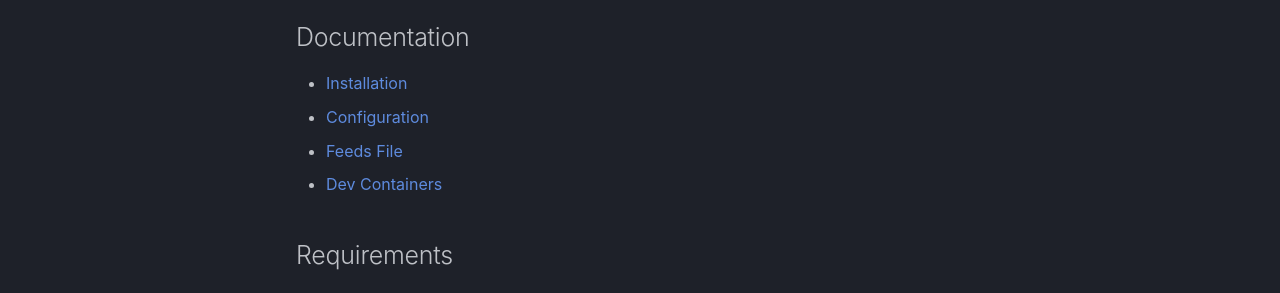
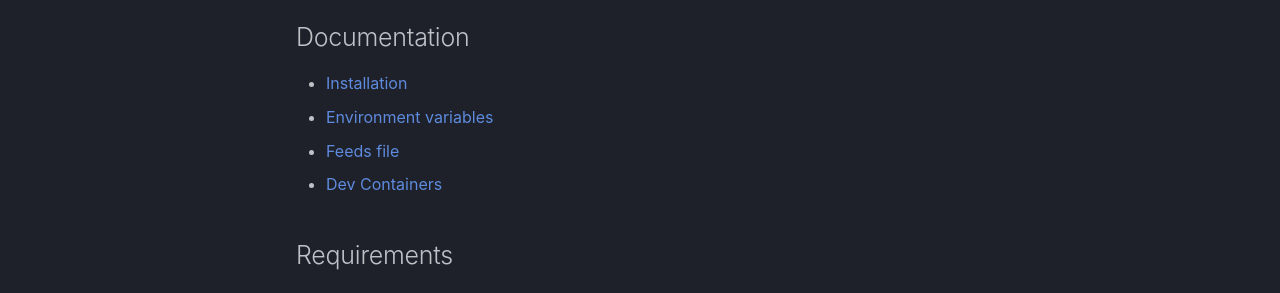
Before and after one commit to VerifiedJoseph/vigilant, an MkDocs documentation site: the page built from docs/index.md, in a window 1280 px wide and 900 px high. Shown: the part 443-736 px from the top of the window. Built offline with MkDocs 1.6.1 and Material for MkDocs 9.7.7, drawn with Linux system fonts in a browser that asks for light colours; plug-ins that fetch from the network failed and are left out.

Commit message:
Update index.md

```diff
--- a/docs/index.md
+++ b/docs/index.md
@@ -9,8 +9,8 @@ Vigilant is RSS/ATOM/JSON feed monitor that sends push notifications on new entr
 ## Documentation
 
 - [Installation](install.md)
-- [Configuration](environment-variables.md)
-- [Feeds File](feeds.md)
+- [Environment variables](environment-variables.md)
+- [Feeds file](feeds.md)
 - [Dev Containers](dev-containers.md)
 
 ## Requirements
```
